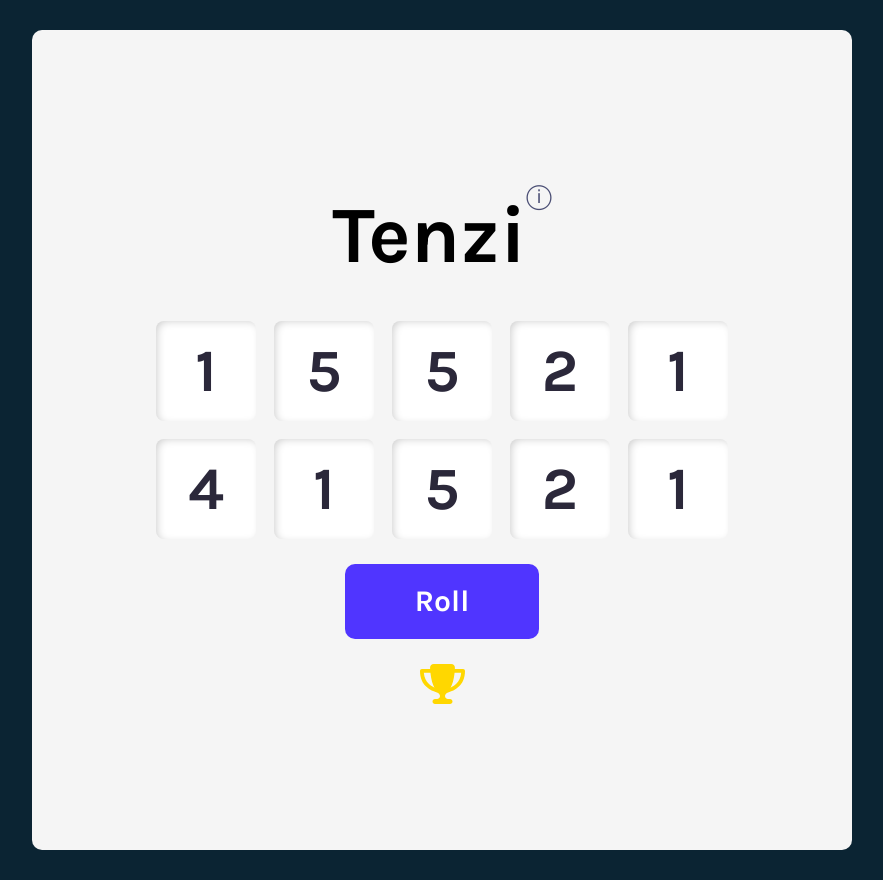
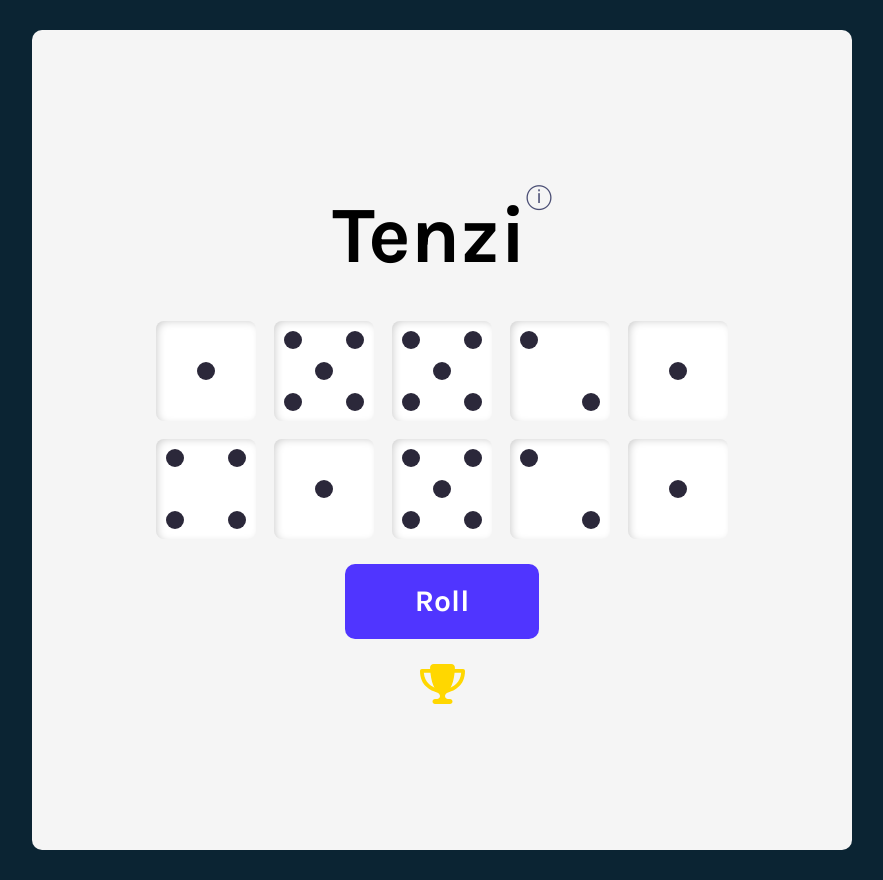
Before and after one commit to bendiz/tenzi-game, a React (Vite) app: page / in a window 1280 px wide. Shown: the whole page, without its empty margins (198-1081 px from the left). Built offline with nearby package versions, Linux system fonts and the light colour scheme.

Commit message:
Add real dice

```diff
--- a/src/components/Die.jsx
+++ b/src/components/Die.jsx
@@ -4,14 +4,88 @@ export default function Die(props) {
   const styles = {
     backgroundColor: props.isHeld ? "#59e391" : "#fff",
   };
+  let dice;
+  switch (props.value) {
+    case 1:
+      dice = (
+        <div className="dice one">
+          <span className="dot"></span>
+        </div>
+      );
+      break;
+    case 2:
+      dice = (
+        <div className=" dice two">
+          <span className="dot"></span>
+          <span className="dot"></span>
+        </div>
+      );
+      break;
+    case 3:
+      dice = (
+        <div className="dice three">
+          <span className="dot"></span>
+          <span className="dot"></span>
+          <span className="dot"></span>
+        </div>
+      );
+      break;
+    case 4:
+      dice = (
+        <div className="dice four">
+          <div className="column">
+            <span className="dot"></span>
+            <span className="dot"></span>
+          </div>
+          <div className="column">
+            <span className="dot"></span>
+            <span className="dot"></span>
+          </div>
+        </div>
+      );
+      break;
+    case 5:
+      dice = (
+        <div className="dice five">
+          <div className="column">
+            <span className="dot"></span>
+            <span className="dot"></span>
+          </div>
+          <div className="column">
+            <span className="dot"></span>
+          </div>
+          <div className="column">
+            <span className="dot"></span>
+            <span className="dot"></span>
+          </div>
+        </div>
+      );
+      break;
+    case 6:
+      dice = (
+        <div className="dice six">
+          <div className="column">
+            <span className="dot"></span>
+            <span className="dot"></span>
+            <span className="dot"></span>
+          </div>
+          <div className="column">
+            <span className="dot"></span>
+            <span className="dot"></span>
+            <span className="dot"></span>
+          </div>
+        </div>
+      );
+      break;
+  }
 
   return (
     <div
-      className={`Die ${props.isHeld ? "locked" : "unlocked"}`}
+      className={`dice-shell ${props.isHeld ? "locked" : "unlocked"}`}
       style={styles}
       onClick={props.holdDice}
     >
-      <h2>{props.value}</h2>
+      {dice}
     </div>
   );
 }
--- a/src/index.css
+++ b/src/index.css
@@ -36,6 +36,7 @@ h1 {
   font-family: Karla;
   font-size: 8rem;
   display: inline;
+  user-select: none;
 }
 
 p {
@@ -77,11 +78,81 @@ p {
   margin-top: 2.5rem;
 }
 
-.Modal h2 {
+.dice {
+  padding: 0.6rem;
+  display: flex;
+  position: relative;
+  border-radius: 8px;
+  box-shadow: inset 3px 2px 9px -2px rgba(0, 0, 0, 0.2);
+  min-width: 45px;
+  min-height: 45px;
+  max-width: 100px;
+  width: 8vw;
+  aspect-ratio: 1 / 1;
+  /* Disable user being able to select text */
+  -webkit-user-select: none; /* Safari */
+  -moz-user-select: none; /* Firefox */
+  -ms-user-select: none; /* Internet Explorer */
+  user-select: none;
+}
+
+.dice-shell {
+  border-radius: 8px;
+}
+
+.four {
+  justify-content: space-between;
+}
+
+.four .column .dot:nth-of-type(2) {
+  align-items: flex-end;
+}
+
+.four .column,
+.five .column,
+.six .column {
+  display: flex;
+  flex-direction: column;
+  justify-content: space-between;
+}
+
+.five .column:nth-of-type(2) {
+  align-self: center;
+}
+
+.dot {
+  width: 1rem;
+  height: 1rem;
+  border-radius: 100px;
+  background-color: #2b283a;
+}
+
+.one {
+  justify-content: center;
+  align-items: center;
+}
+
+.two,
+.three,
+.five,
+.six {
+  justify-content: space-between;
+  flex-wrap: wrap;
+}
+
+.three .dot:nth-of-type(2) {
+  align-self: center;
+}
+
+.two .dot:nth-of-type(2),
+.three .dot:nth-of-type(3),
+.six .dot:nth-of-type(4) {
+  align-self: flex-end;
+}
+
+.tooltip h2 {
   font-size: 2rem;
   display: inline-block;
-  border-bottom: 2px solid #fe4f276f;
-  width: 150px;
   margin-bottom: 1rem;
 }
 
@@ -90,6 +161,7 @@ p {
   vertical-align: top;
   cursor: pointer;
   color: #4a4e74;
+  user-select: none;
 }
 
 .info-popup-backdrop {
@@ -175,15 +247,28 @@ button {
   padding: 1.5rem 7rem;
   margin-block: 2.5rem;
   cursor: pointer;
+  user-select: none;
 }
 
 button:hover {
   background-color: #5035ffd6;
 }
+@media screen and (min-width: 1100px) {
+  .dot {
+    width: 1.8rem;
+    height: 1.8rem;
+  }
+}
+@media screen and (min-width: 900px) and (max-width: 1100px) {
+  .dot {
+    width: 1.5rem;
+    height: 1.5rem;
+  }
+}
 
-@media screen and (max-width: 700px) {
-  .Die h2 {
-    font-size: 3rem;
+@media screen and (min-width: 700px) {
+  .dice {
+    padding: 1rem;
   }
 }
 
```
